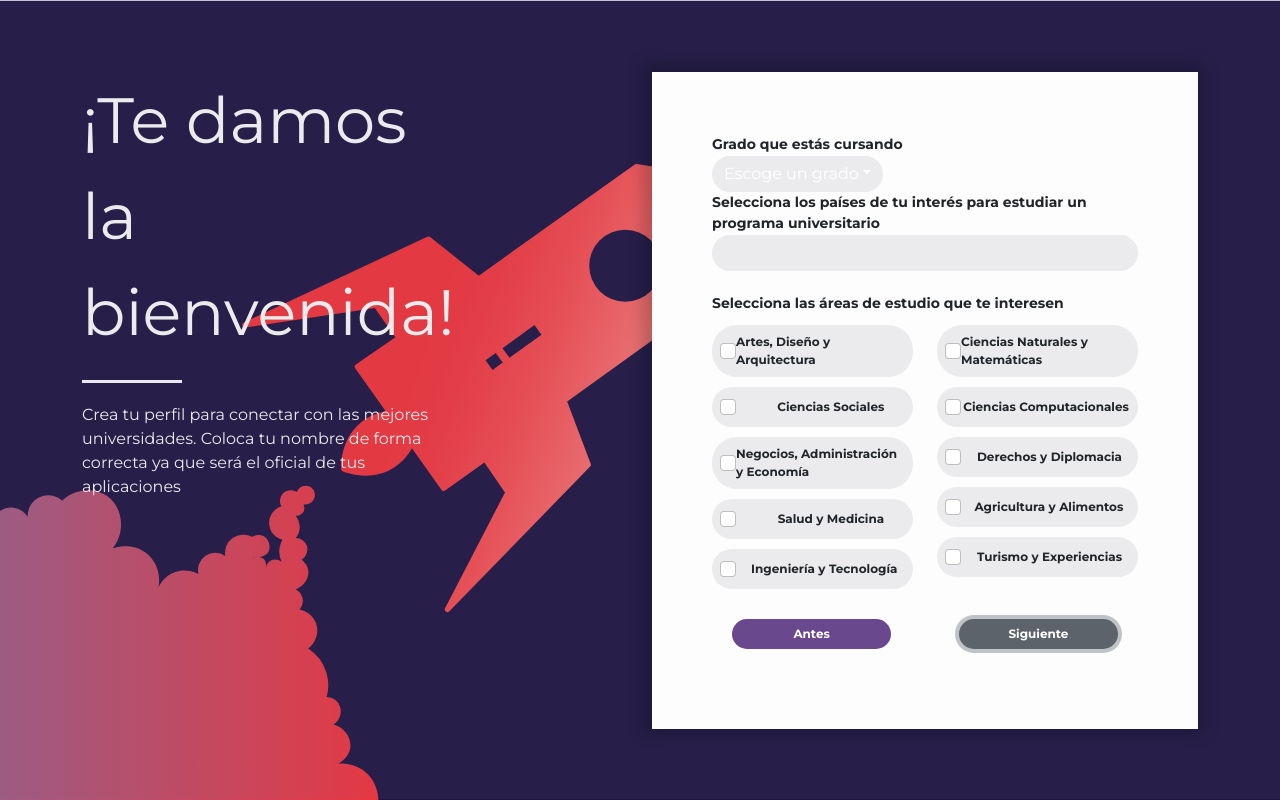
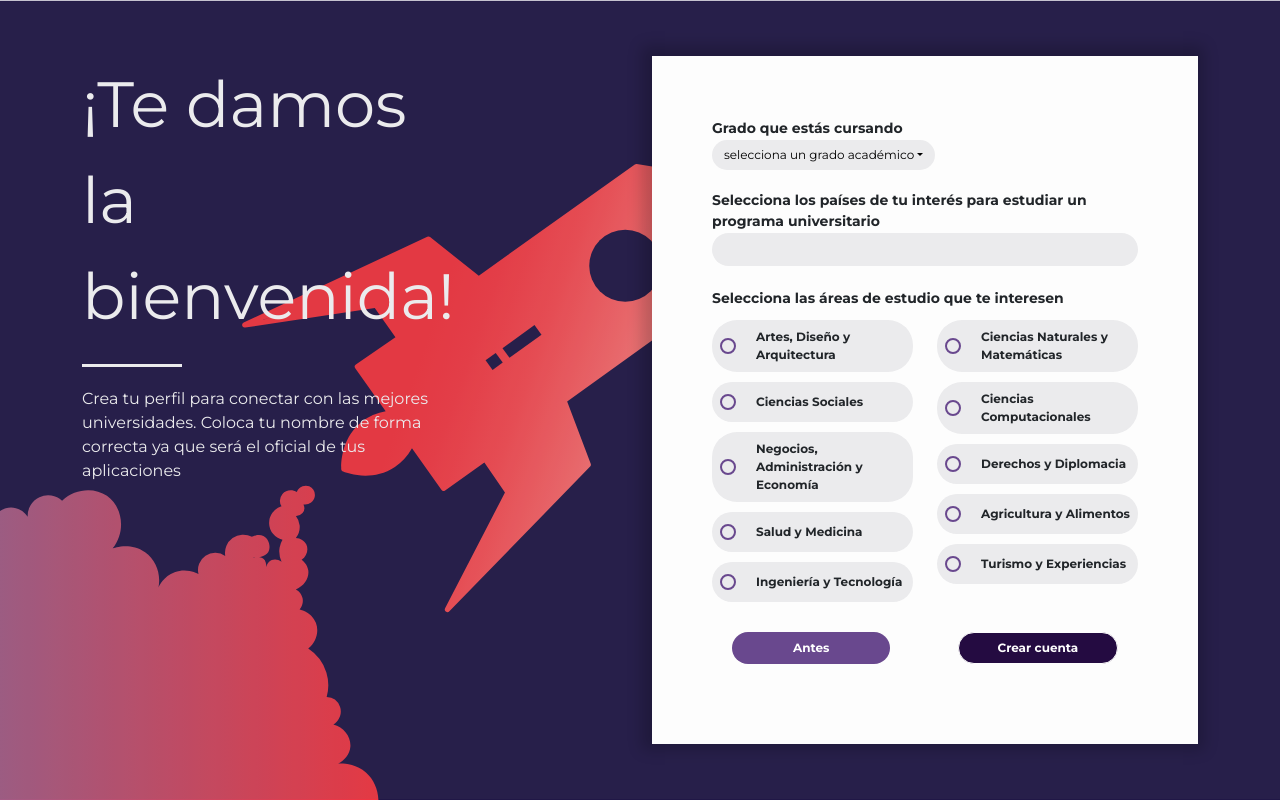
Before and after one commit to EduRockets/edurockets, a React (Create React App) app in the folder edurockets-client/: page /signup/student in a window 1280 px wide. Both pictures are taken after a click on the button "Siguiente". Built offline with nearby package versions, Linux system fonts and the light colour scheme.

Commit message:
detalles de la páguna de creación de usuaruio estudiante

```diff
--- a/edurockets-client/package.json
+++ b/edurockets-client/package.json
@@ -15,6 +15,7 @@
     "react-redux": "^7.2.4",
     "react-router-dom": "^5.2.0",
     "react-scripts": "4.0.3",
+    "react-tag-input": "^6.5.4",
     "react-text-mask": "^5.4.3",
     "reactstrap": "^8.9.0",
     "redux": "^4.1.0",
--- a/edurockets-client/src/Components/CheckBox.jsx
+++ b/edurockets-client/src/Components/CheckBox.jsx
@@ -7,20 +7,21 @@ const Checked = () => {};
 
 const CheckBox = ({ value, label }) => {
   const [checked, setChecked] = useState();
+
   const toggleChange = () => {
     setChecked(!checked);
   };
+
   return (
-    <div className="CheckBoxContainer">
+    <div className="CheckBoxContainer" onClick={toggleChange}>
       <div className="CheckBox">
         <Input
           type="checkbox"
           clasname="CheckBoxChecked"
-          defaultChecked={checked}
-          onChange={toggleChange}
+          checked={checked}
+          onClick={toggleChange}
         />
       </div>
-      <div className="CheckBoxSpacer" />
       <div className="CheckBoxLabel">{label}</div>
     </div>
   );
--- a/edurockets-client/src/Components/Forms/StudentSignUpForm.jsx
+++ b/edurockets-client/src/Components/Forms/StudentSignUpForm.jsx
@@ -14,8 +14,8 @@ import {
 
 import CheckBox from '../../Components/CheckBox';
 
+import 'react-datepicker/dist/react-datepicker.css';
 import './Styles/SignUpForm.css';
-import 'react-datepicker/dist/react-datepicker.css';
 
 const StudentSignForm = (props) => {
   const { paso, setPaso } = props;
@@ -23,31 +23,21 @@ const StudentSignForm = (props) => {
   const [step, setStep] = useState(0);
   const [dropdownOpen, setDropdownOpen] = useState(false);
 
-  // Campos
+  // Form States
   const [birthday, setBirthday] = useState(null);
-  const [degree, setDegree] = useState('');
+  const [degree, setDegree] = useState(null);
 
   const toggle = () => setDropdownOpen((prevState) => !prevState);
 
-  const changeValue = (event) => {
-    switch (event.name) {
-      case 'degree':
-        setDegree(event.value);
-        break;
-      default:
-    }
-  };
-  // States para fomrs
-
   const nextStep = () => {
     setStep((oldStep) => (oldStep < 1 ? oldStep + 1 : oldStep));
-    setPaso(step + 1);
+    setPaso((oldStep) => (oldStep < 1 ? oldStep + 1 : oldStep));
 
     console.log('Formholder: ', paso, 'Form: ', step);
   };
   const prevStep = () => {
     setStep((oldStep) => (oldStep > 0 ? oldStep - 1 : oldStep));
-    setPaso(step - 1);
+    setPaso((oldStep) => (oldStep > 0 ? oldStep - 1 : oldStep));
 
     console.log('Formholder: ', paso, 'Form: ', step);
   };
@@ -60,23 +50,23 @@ const StudentSignForm = (props) => {
             <Row>
               <Col>
                 <Label className="SignUpInputLabel">Nombres</Label>
-                <Input className="SignUpInput" placeholder="Raúl" />
+                <Input className="SignUpInput" />
               </Col>
             </Row>
             <Row>
               <Col>
                 <Label className="SignUpInputLabel">Apellidos</Label>
-                <Input className="SignUpInput" placeholder="López" />
+                <Input className="SignUpInput" />
               </Col>
             </Row>
             <Row>
               <Col>
                 <Label className="SignUpInputLabel">País</Label>
-                <Input className="SignUpInput" placeholder="País" />
+                <Input className="SignUpInput" />
               </Col>
               <Col>
                 <Label className="SignUpInputLabel">Ciudad</Label>
-                <Input className="SignUpInput" placeholder="Ciudad" />
+                <Input className="SignUpInput" />
               </Col>
             </Row>
             <Row>
@@ -94,7 +84,7 @@ const StudentSignForm = (props) => {
             <Row>
               <Col>
                 <Label className="SignUpInputLabel">Escuela donde estudias</Label>
-                <Input className="SignUpInput" placeholder="Instituto" />
+                <Input className="SignUpInput" />
               </Col>
             </Row>
           </div>
@@ -112,14 +102,22 @@ const StudentSignForm = (props) => {
                     className="SignUpDropdown"
                     caret
                   >
-                    Escoge un grado
+                    {degree ? degree : 'selecciona un grado académico'}
                   </DropdownToggle>
-                  <DropdownMenu>
-                    <DropdownItem>Titulo o egresado de colegio</DropdownItem>
-                    <DropdownItem>Tecnico especializado</DropdownItem>
-                    <DropdownItem>Licenciatura o ingeniería</DropdownItem>
-                    <DropdownItem>Maestría/Postgrado</DropdownItem>
-                    <DropdownItem>Doctorado</DropdownItem>
+                  <DropdownMenu className="SignUpDropdownText">
+                    <DropdownItem onClick={() => setDegree('Titulo o egresado de colegio')}>
+                      Titulo o egresado de colegio
+                    </DropdownItem>
+                    <DropdownItem onClick={() => setDegree('Tecnico especializado')}>
+                      Tecnico especializado
+                    </DropdownItem>
+                    <DropdownItem onClick={() => setDegree('Licenciatura o ingeniería')}>
+                      Licenciatura o ingeniería
+                    </DropdownItem>
+                    <DropdownItem onClick={() => setDegree('Maestría/Postgrado')}>
+                      Maestría/Postgrado
+                    </DropdownItem>
+                    <DropdownItem onClick={() => setDegree('Doctorado')}>Doctorado</DropdownItem>
                   </DropdownMenu>
                 </Dropdown>
               </Col>
@@ -172,13 +170,25 @@ const StudentSignForm = (props) => {
     <div className="SignUpForm">
       {renderByStep()}
       <div className="SignUpButtonContainer">
-        <Button className="SignUpButton" onClick={prevStep}>
-          Antes
-        </Button>
-        <div className="SignUpButtonSpacer" />
-        <Button className="SignUpButton" onClick={nextStep}>
-          Siguiente
-        </Button>
+        {step == 0 ? (
+          <>
+            <div className="SignUpButtonSpacer" />
+            <Button className="SignUpButton" onClick={nextStep}>
+              Siguiente
+            </Button>
+            <div className="SignUpButtonSpacer" />
+          </>
+        ) : (
+          <>
+            <Button className="SignUpButton" onClick={prevStep}>
+              Antes
+            </Button>
+            <div className="SignUpButtonSpacer" />
+            <Button className="SignUpButtonCreateAccount" onClick={''}>
+              Crear cuenta
+            </Button>
+          </>
+        )}
       </div>
     </div>
   );
--- a/edurockets-client/src/Components/Forms/Styles/SignUpForm.css
+++ b/edurockets-client/src/Components/Forms/Styles/SignUpForm.css
@@ -14,8 +14,10 @@
 .SignUpInput {
   background-color: #EBEBED;
 
+  border-radius: 25px;
   border: 0px solid;
-  border-radius: 25px;
+
+  font-size: 14px;
 
   margin-bottom: 20px;
 }
@@ -37,8 +39,20 @@
 
   border: 0px solid;
   border-radius: 25px;
+
+  font-size: 12px;
+
+  color: #000;
+
+  margin-bottom: 20px;
 }
 
+.SignUpDropdownText{
+  font-size: 12px;
+}
+
+
+/*Buttons*/
 .SignUpButtonContainer {
   display: flex;
 
@@ -50,13 +64,45 @@
 
   background-color: #69488E;
 
-  border: 0px solid;
   border-radius: 25px;
+  border: none;
 
   font-size: 12px;
   font-weight: bold;
 }
 
+.SignUpButton:focus {
+  background-color: #69488E;
+}
+
+.SignUpButton:hover {
+  background-color: #46305e;
+}
+
+.SignUpButton:hover, .SignUpButton:focus {
+  border: none;
+  box-shadow: none;
+}
+
+.SignUpButtonCreateAccount {
+  flex: 2;
+
+  background-color: #240b41;
+
+  border-radius: 25px;
+  border: 1px solid;
+
+  font-size: 12px;
+  font-weight: bold;
+  color: #FDFDFD;
+}
+
+.SignUpButtonCreateAccount:hover {
+  background-color: #F81735;
+
+  border: 1px solid;
+}
+
 .SignUpButtonSpacer {
   flex: 1;
 }
--- a/edurockets-client/src/Styles/CheckBox.css
+++ b/edurockets-client/src/Styles/CheckBox.css
@@ -4,13 +4,32 @@
   display: flex;
 
   align-items: center;
-  justify-content: center;
 
   padding: 8px;
   margin: 10px 0;
 
   border: 0px solid;
   border-radius: 25px;
+
+  cursor: pointer;
+}
+
+input[type="checkbox"] {
+  background-color: #EBEBED;
+  border-radius: 100% !important;
+
+  border-color: #69488E;
+  border-width: 2px;
+
+  cursor: pointer;
+}
+
+input[type="checkbox"]:checked {
+  background-color: #69488E;
+  border-radius: 100%;
+
+  border-color: #69488E;
+  cursor: pointer;
 }
 
 .CheckBoxChecked {
@@ -18,15 +37,10 @@
 }
 
 .CheckBox {
-  flex: auto;
-}
-
-.CheckBoxSpacer{
-  flex: 1;
+  margin-right: 20px;
 }
 
 .CheckBoxLabel {
-  flex: auto;
 
   font-size: 12px;
   font-weight: bold;
--- a/edurockets-client/src/Styles/Login.css
+++ b/edurockets-client/src/Styles/Login.css
@@ -58,14 +58,13 @@
 .LoginInput {
   background-color:#EBEBED;
 
-  border-radius: 20px;
+  border-radius: 25px;
   border-width: 0px;
 
   color: #999999;
   font-size: 14px;
 
   height: 40px;
-
 }
 
 .OlvidastePassword {
```
Also changed, not shown: 1 other file (tests, documents, lock files or other folders).
